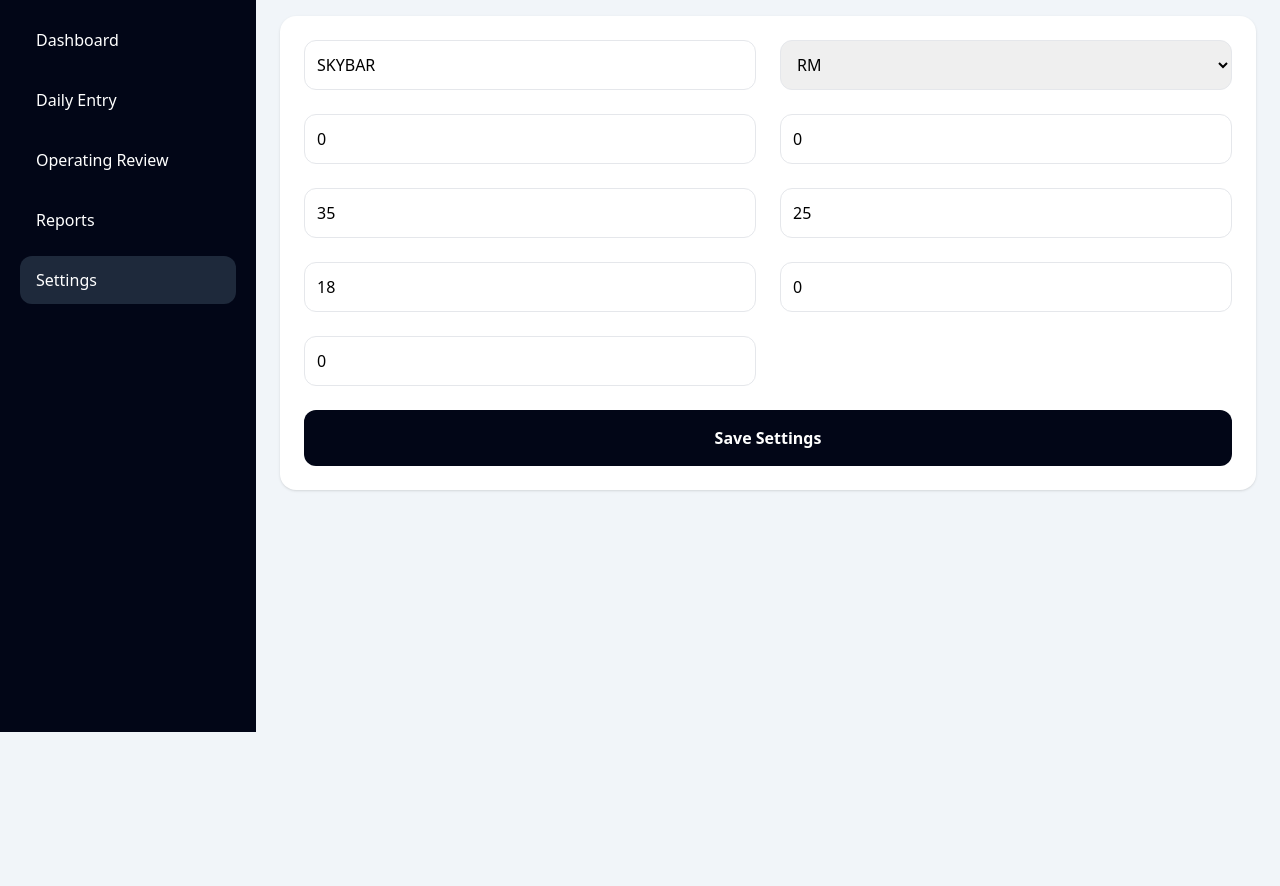
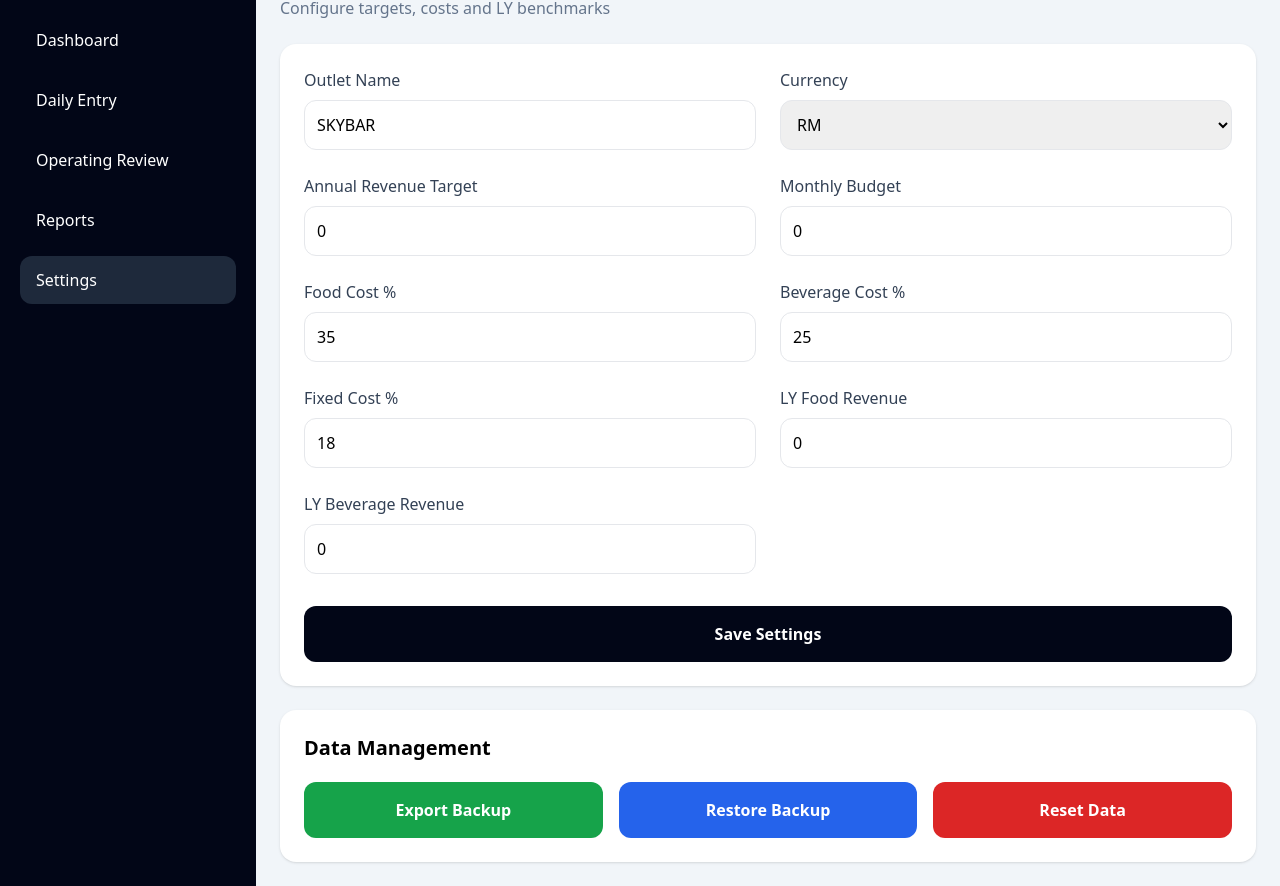
Before and after one commit to Kdems/fb.finance, a plain HTML site: page settings.html in a window 1280 px wide. Shown: the part 68-954 px from the top of the page. Before the commit the page ends 800 px from the top, so only its background shows below. Drawn offline with nearby package versions, Linux system fonts and the light colour scheme.

Commit message:
Update settings.html

```diff
--- a/settings.html
+++ b/settings.html
@@ -1,20 +1,33 @@
 <!DOCTYPE html>
 <html lang="en">
+
 <head>
+
   <meta charset="UTF-8">
-  <meta name="viewport" content="width=device-width, initial-scale=1.0">
-  <title>SKYBAR Settings</title>
+
+  <meta
+    name="viewport"
+    content="width=device-width, initial-scale=1.0">
+
+  <title>
+    SKYBAR Settings
+  </title>
 
   <link rel="icon" href="data:,">
 
   <script src="https://cdn.tailwindcss.com"></script>
+
 </head>
 
-<body class="bg-slate-100">
+
+
+<body class="bg-slate-100 font-sans">
 
   <div class="flex min-h-screen">
 
-    <!-- Sidebar -->
+
+
+    <!-- SIDEBAR -->
     <aside class="w-64 bg-slate-950 text-white p-5">
 
       <h1 class="text-2xl font-bold mb-8">
@@ -23,23 +36,28 @@
 
       <nav class="space-y-3">
 
-        <a href="index.html" class="block px-4 py-3 rounded-xl hover:bg-slate-800">
+        <a href="index.html"
+          class="block px-4 py-3 rounded-xl hover:bg-slate-800">
           Dashboard
         </a>
 
-        <a href="entry.html" class="block px-4 py-3 rounded-xl hover:bg-slate-800">
+        <a href="entry.html"
+          class="block px-4 py-3 rounded-xl hover:bg-slate-800">
           Daily Entry
         </a>
 
-        <a href="generic.html" class="block px-4 py-3 rounded-xl hover:bg-slate-800">
+        <a href="generic.html"
+          class="block px-4 py-3 rounded-xl hover:bg-slate-800">
           Operating Review
         </a>
 
-        <a href="reports.html" class="block px-4 py-3 rounded-xl hover:bg-slate-800">
+        <a href="reports.html"
+          class="block px-4 py-3 rounded-xl hover:bg-slate-800">
           Reports
         </a>
 
-        <a href="settings.html" class="block px-4 py-3 rounded-xl bg-slate-800">
+        <a href="settings.html"
+          class="block px-4 py-3 rounded-xl bg-slate-800">
           Settings
         </a>
 
@@ -49,52 +67,273 @@
 
 
 
-    <!-- Main -->
+
+
+    <!-- MAIN -->
     <main class="flex-1 p-6">
 
-      <h2 class="text-3xl font-bold mb-6">
+
+      <!-- HEADER -->
+      <div class="mb-6">
+
+        <h2 class="text-3xl font-bold">
           Finance Settings
         </h2>
 
+        <p class="text-slate-500 mt-1">
+          Configure targets, costs and LY benchmarks
+        </p>
 
-      <form id="settingsForm" class="bg-white rounded-2xl p-6 shadow grid grid-cols-2 gap-6">
+      </div>
 
-        <input id="outletName" class="border rounded-xl p-3" placeholder="Outlet Name">
 
-        <select id="currency" class="border rounded-xl p-3">
-          <option value="RM">RM</option>
-          <option value="$">USD</option>
+
+
+
+      <!-- FORM -->
+      <form
+        id="settingsForm"
+        class="bg-white rounded-2xl p-6 shadow">
+
+
+        <div class="grid grid-cols-2 gap-6">
+
+
+          <!-- OUTLET -->
+          <div>
+
+            <label class="block mb-2 font-medium text-slate-700">
+              Outlet Name
+            </label>
+
+            <input
+              id="outletName"
+              class="w-full border rounded-xl p-3" />
+
+          </div>
+
+
+
+          <!-- CURRENCY -->
+          <div>
+
+            <label class="block mb-2 font-medium text-slate-700">
+              Currency
+            </label>
+
+            <select
+              id="currency"
+              class="w-full border rounded-xl p-3">
+
+              <option value="RM">
+                RM
+              </option>
+
+              <option value="$">
+                USD
+              </option>
+
+              <option value="SGD">
+                SGD
+              </option>
+
             </select>
 
-        <input id="annualRevenueTarget" type="number" class="border rounded-xl p-3" placeholder="Annual Revenue Target">
-
-        <input id="monthlyBudget" type="number" class="border rounded-xl p-3" placeholder="Monthly Budget">
-
-        <input id="foodCostPercent" type="number" class="border rounded-xl p-3" placeholder="Food Cost %">
-
-        <input id="beverageCostPercent" type="number" class="border rounded-xl p-3" placeholder="Beverage Cost %">
-
-        <input id="fixCostPercent" type="number" class="border rounded-xl p-3" placeholder="Fixed Cost %">
-
-        <input id="lyFoodRevenue" type="number" class="border rounded-xl p-3" placeholder="LY Food Revenue">
-
-        <input id="lyBeverageRevenue" type="number" class="border rounded-xl p-3" placeholder="LY Beverage Revenue">
+          </div>
 
 
-        <button type="submit"
-          class="col-span-2 bg-slate-950 text-white p-4 rounded-xl font-semibold">
+
+          <!-- ANNUAL -->
+          <div>
+
+            <label class="block mb-2 font-medium text-slate-700">
+              Annual Revenue Target
+            </label>
+
+            <input
+              id="annualRevenueTarget"
+              type="number"
+              class="w-full border rounded-xl p-3" />
+
+          </div>
+
+
+
+          <!-- MONTHLY -->
+          <div>
+
+            <label class="block mb-2 font-medium text-slate-700">
+              Monthly Budget
+            </label>
+
+            <input
+              id="monthlyBudget"
+              type="number"
+              class="w-full border rounded-xl p-3" />
+
+          </div>
+
+
+
+          <!-- FOOD COST -->
+          <div>
+
+            <label class="block mb-2 font-medium text-slate-700">
+              Food Cost %
+            </label>
+
+            <input
+              id="foodCostPercent"
+              type="number"
+              class="w-full border rounded-xl p-3" />
+
+          </div>
+
+
+
+          <!-- BEVERAGE COST -->
+          <div>
+
+            <label class="block mb-2 font-medium text-slate-700">
+              Beverage Cost %
+            </label>
+
+            <input
+              id="beverageCostPercent"
+              type="number"
+              class="w-full border rounded-xl p-3" />
+
+          </div>
+
+
+
+          <!-- FIXED COST -->
+          <div>
+
+            <label class="block mb-2 font-medium text-slate-700">
+              Fixed Cost %
+            </label>
+
+            <input
+              id="fixCostPercent"
+              type="number"
+              class="w-full border rounded-xl p-3" />
+
+          </div>
+
+
+
+          <!-- LY FOOD -->
+          <div>
+
+            <label class="block mb-2 font-medium text-slate-700">
+              LY Food Revenue
+            </label>
+
+            <input
+              id="lyFoodRevenue"
+              type="number"
+              class="w-full border rounded-xl p-3" />
+
+          </div>
+
+
+
+          <!-- LY BEVERAGE -->
+          <div>
+
+            <label class="block mb-2 font-medium text-slate-700">
+              LY Beverage Revenue
+            </label>
+
+            <input
+              id="lyBeverageRevenue"
+              type="number"
+              class="w-full border rounded-xl p-3" />
+
+          </div>
+
+
+        </div>
+
+
+
+
+        <!-- SAVE -->
+        <button
+          type="submit"
+          class="w-full mt-8 bg-slate-950 text-white rounded-xl p-4 font-semibold">
+
           Save Settings
+
         </button>
 
+
       </form>
+
+
+
+
+
+      <!-- DATA TOOLS -->
+      <section
+        class="bg-white rounded-2xl p-6 shadow mt-6">
+
+        <h3 class="text-xl font-bold mb-5">
+          Data Management
+        </h3>
+
+
+        <div class="grid grid-cols-3 gap-4">
+
+          <button
+            id="exportBackupBtn"
+            class="bg-green-600 text-white rounded-xl p-4 font-semibold">
+
+            Export Backup
+
+          </button>
+
+
+          <button
+            id="importBackupBtn"
+            class="bg-blue-600 text-white rounded-xl p-4 font-semibold">
+
+            Restore Backup
+
+          </button>
+
+
+          <button
+            id="resetDataBtn"
+            class="bg-red-600 text-white rounded-xl p-4 font-semibold">
+
+            Reset Data
+
+          </button>
+
+        </div>
+
+
+        <input
+          type="file"
+          id="importBackupFile"
+          hidden />
+
+      </section>
+
+
 
     </main>
 
   </div>
 
 
+
+
   <script src="assets/js/storage.js"></script>
   <script src="assets/js/settings.js"></script>
 
 </body>
+
 </html>
```
Lines whose indentation alone changed are shown as unchanged.
